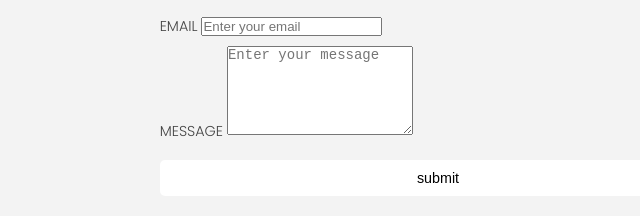
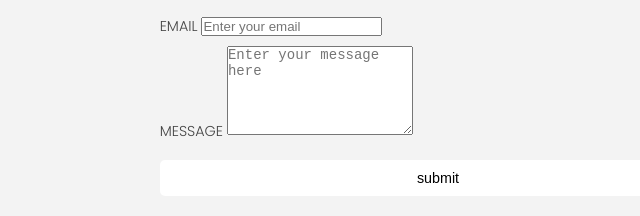
Before and after one commit to sravanibobbili-ui/Portfolio, a plain HTML site: page index.html in a window 1280 px wide. Shown: the part 4293-4509 px from the top of the page, 202-842 px from the left. Drawn offline with Linux system fonts and the light colour scheme; files whose address does not match are found by name.

Commit message:
commited

```diff
--- a/index.html
+++ b/index.html
@@ -264,7 +264,7 @@
               type="text"
               id="message"
               name="sender-message"
-              placeholder="Enter your message"
+              placeholder="Enter your message here"
               class="input-type"
               required
             ></textarea>
```
